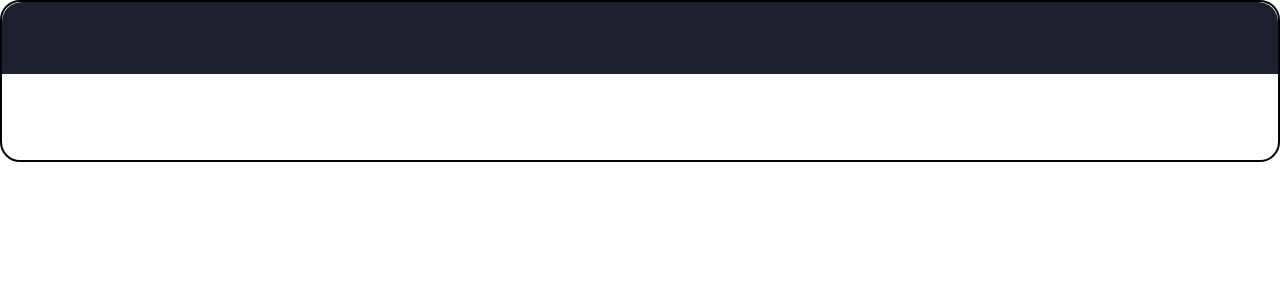
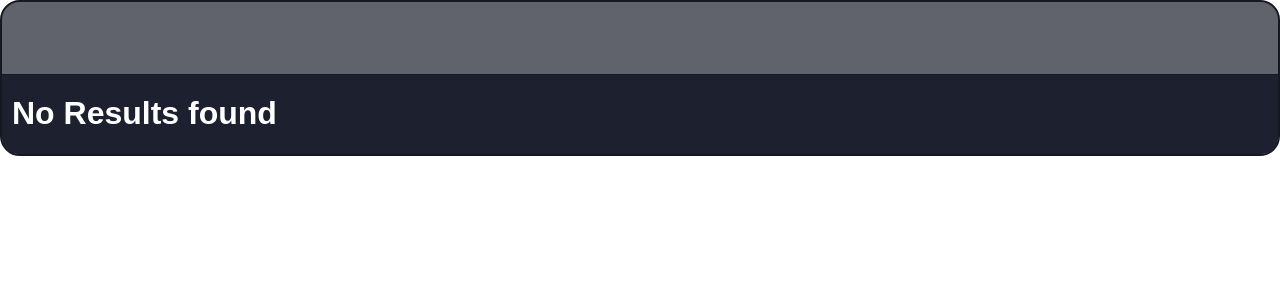
Before and after one commit to loganbriggs08/GoSearch, a React (Vite) app in the folder frontend/: page / in a window 1280 px wide. Shown: the top 300 px of the page. Built offline with nearby package versions, Linux system fonts and the light colour scheme.

Commit message:
Make the Search Bar GUI look better.

```diff
--- a/frontend/src/App.css
+++ b/frontend/src/App.css
@@ -1,15 +1,16 @@
 #App {
     display: flex;
     flex-direction: column;
-    border: 2px solid #000000;
+    border: 2px solid #151721;
     border-radius: 20px;
-    opacity: 1.0;
 }
 
 #input {
+    opacity: 0.7;
     padding: 10px;
-    border-radius: 20px 20px 0 0;
+    border-radius: 15px 15px 0 0;
     background-color: #1D212F;
+    box-shadow: 0 1px 1px #151721;
 }
 
 .search-input {
@@ -27,6 +28,12 @@
 }
 
 #results {
-    width: 98%;
+    opacity: 1;
+    width: 100%;
+    background-color: #1D212F;
+    border-radius: 0 0 15px 15px;
+}
 
+#results h1 {
+    margin-left: 10px;
 }
--- a/frontend/src/App.tsx
+++ b/frontend/src/App.tsx
@@ -14,7 +14,7 @@ function App() {
     return (
         <div id="App">
             <div id="input" className="search-box">
-                <input id="name" className="search-input" onChange={updateName} name="input"  type="text"/>
+                <input id="name" className="search-input" onChange={updateName} name="input" type="text" spellCheck="false"/>
             </div>
 
             <div id="results" className="results-div">
--- a/frontend/src/style.css
+++ b/frontend/src/style.css
@@ -1,7 +1,7 @@
 body {
     margin: 0;
     color: white;
-    font-family: "Nunito", "Roboto";
+    font-family: "Arial";
 }
 
 @font-face {
```
